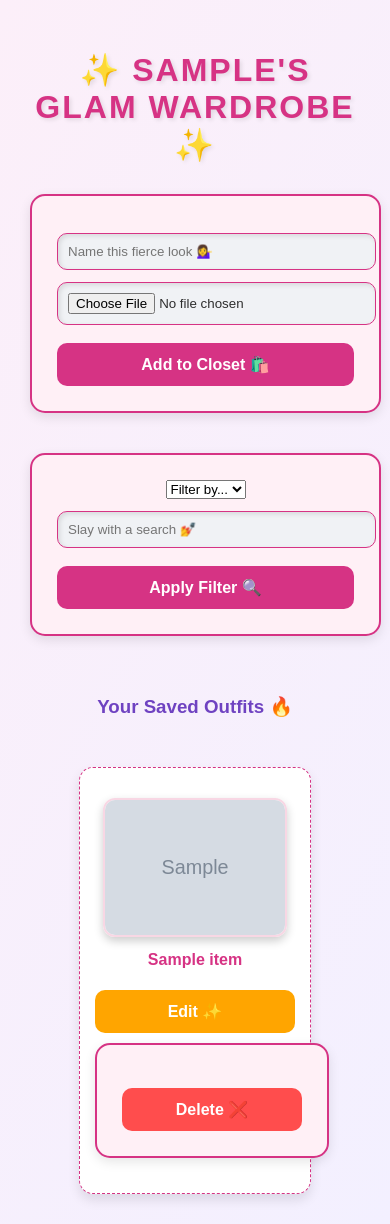
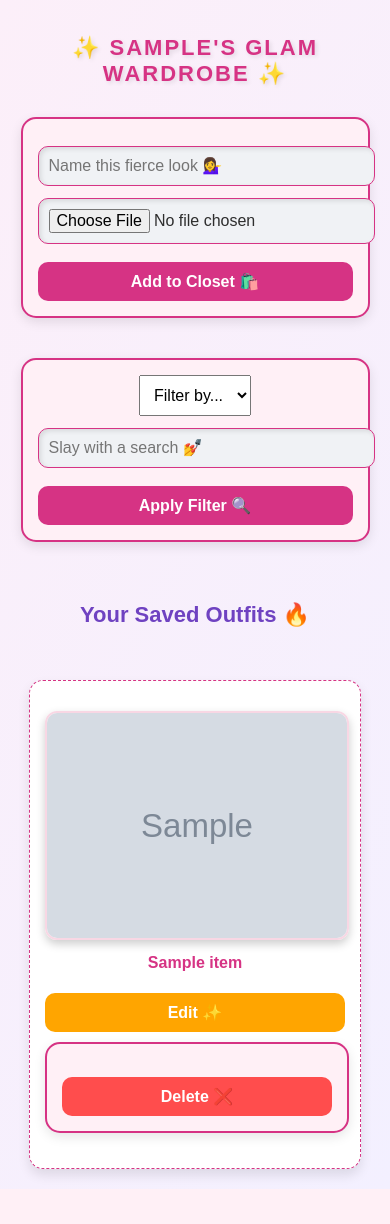
Before and after one commit to KomalDhiman7/My-Personal-Stylist, a Flask app: template My_Personal_Stylist/templates/wardrobe.html in a window 390 px wide. After the commit the page ends 1185 px from the top, so only its background shows below. Run offline with Flask 3, Linux system fonts and the light colour scheme; the template is opened without the code that fills it: most values are stand-ins (such as "Sample title", 1, 10 or a date in 2020); grey boxes marked "Sample" are stand-in pictures.

Commit message:
ahh, finally

```diff
--- a/My_Personal_Stylist/app.py
+++ b/My_Personal_Stylist/app.py
@@ -9,12 +9,15 @@ from PIL import Image
 from datetime import timedelta
 
 
+
+
 # ---------------------- Flask Config ----------------------
 
 app = Flask(__name__)
 app.secret_key = 'your_secret_key_here'
 app.config['UPLOAD_FOLDER'] = 'static/images/uploads'
 app.permanent_session_lifetime = timedelta(days=30)
+
 
 
 # Register Blueprints
--- a/My_Personal_Stylist/templates/edit_item.html
+++ b/My_Personal_Stylist/templates/edit_item.html
@@ -2,6 +2,7 @@
 <html>
 <head>
     <title>Edit Your Look ✨</title>
+    <meta name="viewport" content="width=device-width, initial-scale=1.0">
 </head>
 <body>
     <h2>Edit this fierce fit 💅</h2>
--- a/My_Personal_Stylist/templates/wardrobe.html
+++ b/My_Personal_Stylist/templates/wardrobe.html
@@ -3,6 +3,7 @@
 <head>
     <title>💅 My Glam Wardrobe 💄</title>
     <link rel="stylesheet" href="{{ url_for('static', filename='css/style.css') }}">
+    <meta name="viewport" content="width=device-width, initial-scale=1.0">
     <style>
         body {
             font-family: 'Poppins', sans-serif;
@@ -10,7 +11,31 @@
             color: #2e2e2e;
             text-align: center;
             padding: 30px;
+            display: flex;
+  flex-direction: column;
+  align-items: center;
+  padding: 20px;
         }
+        form,
+.result-box,
+.wardrobe-item {
+  width: 100%;
+  max-width: 400px;
+  margin: auto;
+}
+.wardrobe-gallery {
+  display: flex;
+  flex-wrap: wrap;
+  justify-content: center;
+  gap: 20px;
+}
+img {
+  width: 100%;
+  max-width: 300px;
+  height: auto;
+  object-fit: cover;
+}
+
 
         h1 {
             color: #d63384;
@@ -123,6 +148,27 @@
   to { transform: rotate(360deg); }
 }
 
+@media (max-width: 768px) {
+  h1, h2, h3 {
+    font-size: 22px;
+  }
+
+  input, button, select {
+    font-size: 16px;
+    padding: 10px;
+  }
+
+  .wardrobe-item {
+    width: 100%;
+    max-width: 300px;
+  }
+
+  form {
+    padding: 15px;
+  }
+}
+
+
     </style>
 </head>
 <body>
```
Also changed, not shown: My_Personal_Stylist/templates/index.html (+48 -0 lines), My_Personal_Stylist/templates/login.html (renamed from My_Personal_Stylist/templates/login.htm, +47 -1 lines), My_Personal_Stylist/templates/signup.html (+50 -3 lines).
